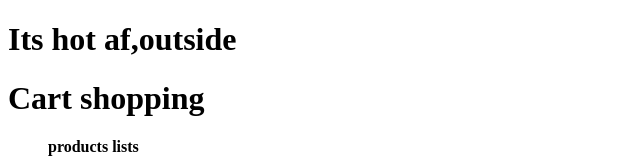
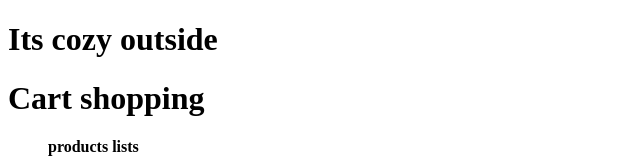
Before and after one commit to kumarkatravath/Here, a React (Vite) app: page / in a window 1280 px wide. Shown: the top 160 px of the page, without its empty margins (0-640 px from the left). Built offline with nearby package versions, Linux system fonts and the light colour scheme.

Commit message:
temp update

```diff
--- a/src/Weather.jsx
+++ b/src/Weather.jsx
@@ -2,7 +2,7 @@ import React from 'react'
 
 const Weather = () => {
 
-    let temp=26
+    let temp=15
     if(temp <15){
         return  <h1>Its cold af,outside</h1>
     }
```
